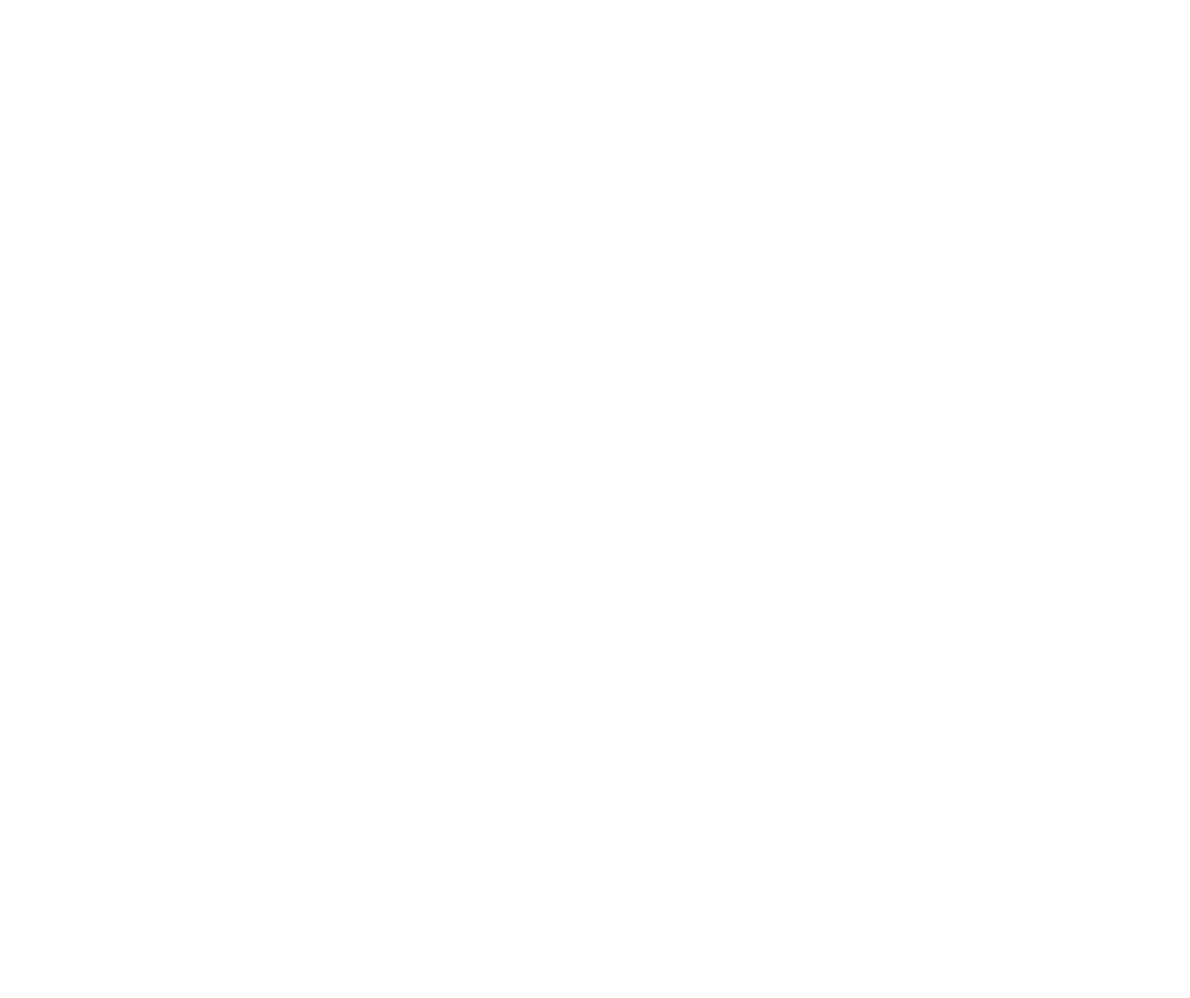
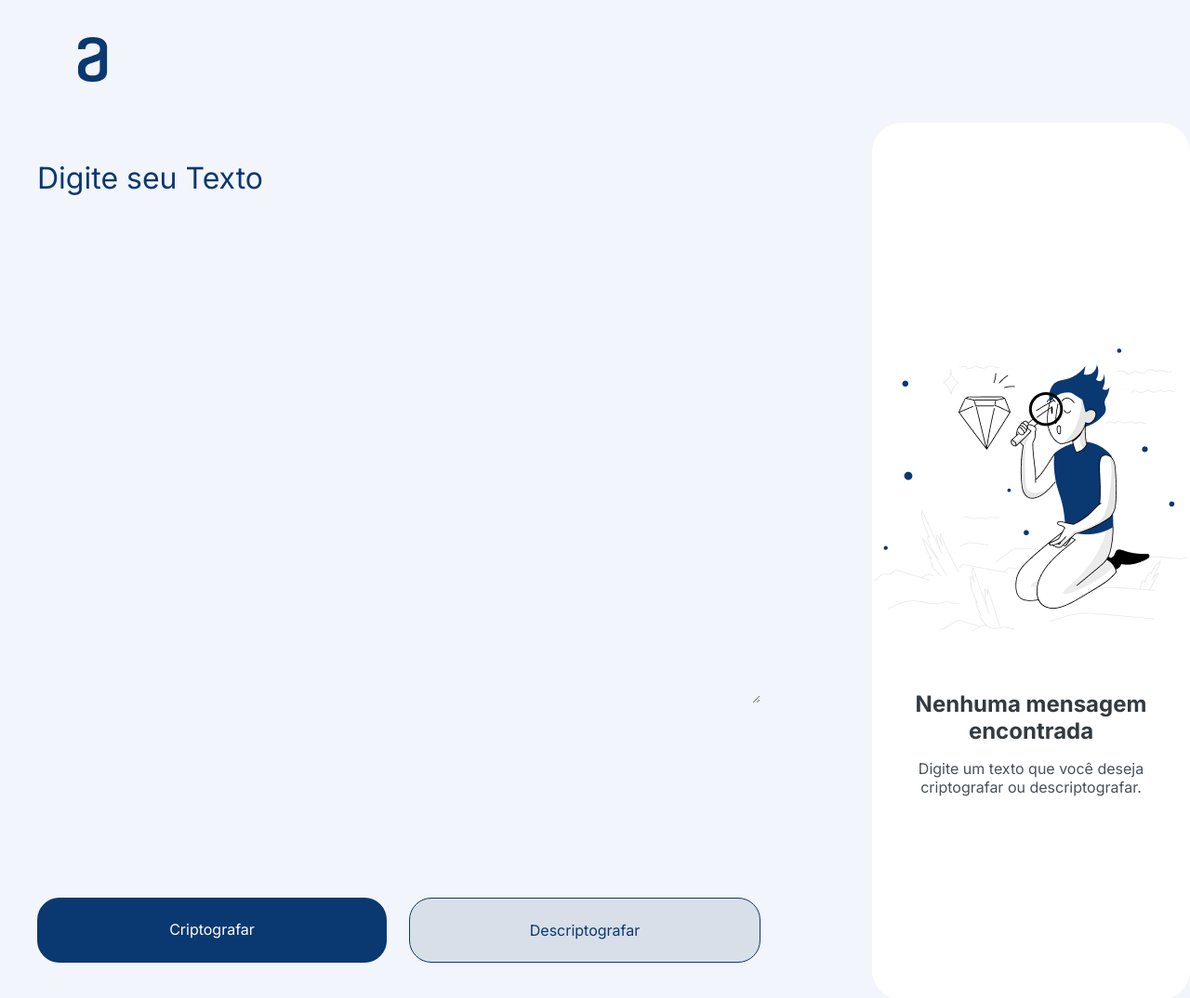
Before and after one commit to Dxseee/desafio_decodificador, a plain HTML site: page index.html in a window 1280 px wide. Shown: the whole page at 93% size. Before the commit the page ends 800 px from the top, so only its background shows below. Drawn offline with Linux system fonts and the light colour scheme.

Commit message:
O que eu fiz até agora

```diff
--- a/index.html
+++ b/index.html
@@ -8,8 +8,28 @@
     <title>Desafio Decodificador</title>
 </head>
 <body>
-    <header></header>
-    <main>
+    <header class="icon_principal">
+        <a  href=""><img src="/img/Frame 6icon_decodificador.png" alt="Icone do Decodificador"></a>
+    </header>
+    <main class="container_Pai">
+        <section class="container1">
+            <textarea class="container1__caixa_de_escrita" rows="15" placeholder="Digite seu Texto" autocapitalize="sentences" name="" id=""></textarea>
+            <div class="container1__botoes">
+                <a class="container1_botoes__criptografar" href="">Criptografar</a>
+                <a class="container1_botoes__descriptografar" href="">Descriptografar</a>
+            </div>
+        </section>
+        <section class="container2">
+            <div class="container2__agrupamento">
+                <img class="container2__agrupamento__imagem_principal" src="/img/Imagem_principal.png" alt="Mulher olhando um diamante com uma lupa">
+
+                <div class="container2__agrupamento__textos">
+                    <h1 class="container2__agrupamento__texto1">Nenhuma mensagem encontrada</h1>
+                    <h3 class="container2__agrupamento__texto2">Digite um texto que você deseja criptografar ou descriptografar.</h2>
+                </div>
+            </div>
+
+        </section>
     </main>
     <footer></footer>
 </body>
--- a/styles/style.css
+++ b/styles/style.css
@@ -1,4 +1,121 @@
+@import url('https://fonts.googleapis.com/css2?family=Inter:wght@100..900&display=swap');
+
 *{
     margin: 0;
     padding: 0;
 }
+
+body{
+    height: 100vh;
+    background-color: #F3F5FC;
+}
+.icon_principal{
+    margin: 40px;
+}
+.container_Pai{
+    display: flex;
+    gap:80px;
+    justify-content: center;
+}
+.container1{
+    margin: 40px;
+    display: flex;
+    justify-content: space-between;
+    flex-direction: column;
+
+}
+.container1__caixa_de_escrita{
+    font-family: "Inter", sans-serif;
+    font-weight: 400;
+    font-size: 32px;
+    color: #0A3871;
+    outline: none;
+    border: none;
+    background-color: #F3F5FC;
+}
+::placeholder{
+    color: #0A3871;
+}
+.container1__aviso{
+    font-family: "Inter", sans-serif;
+    font-weight: 400;
+    font-size: 12px;
+    color: #495057;
+}
+.container1__botoes{
+    display: flex;
+    justify-content: space-between;
+    gap: 24px;
+    text-align: center;
+}
+
+.container1_botoes__criptografar{
+    width: 328px;
+    text-decoration: none;
+    background-color: #0A3871;
+    border-radius: 24px;
+    font-family: "Inter", sans-serif;
+    font-weight: 400;
+    color: white;
+    padding: 24px;
+
+}
+.container1_botoes__descriptografar{
+    width: 328px;
+    text-decoration: none;
+    background-color: #D8DFE8;
+    border: 1px #0A3871;
+    border-style: solid ;
+    border-radius: 24px;
+    font-family: "Inter", sans-serif;
+    font-weight: 400;
+    color: #0A3871;
+    padding: 24px;
+}
+
+.container2{
+    background-color: white;
+    width: 400px;
+    height: 944px;
+    border-radius: 32px;
+    box-shadow: 0px 24px 32px 8%;
+    gap: 40px;
+
+
+}
+
+.container2__agrupamento{
+    display: flex;
+    justify-content: space-between;
+    flex-direction: column;
+    gap: 32px;
+    align-items: center;
+}
+
+.container2__agrupamento__imagem_principal{
+    width: 336px;
+    height: 304px;
+    margin-top: 243px;
+}
+.container2__agrupamento__textos{
+    display: flex;
+    justify-content: space-between;
+    flex-direction: column;
+    gap: 16px;
+    margin:32px ;
+}
+.container2__agrupamento__texto1{
+    font-family: "Inter", sans-serif;
+    font-weight: 700;
+    color: #343A40;
+    font-size: 24px;
+    text-align: center;
+}
+
+.container2__agrupamento__texto2{
+    font-family: "Inter", sans-serif;
+    font-weight: 400;
+    color: #495057;
+    font-size: 16px;
+    text-align: center;
+}
```
Also changed, not shown: img/Frame 6icon_decodificador.png (added), img/Imagem_principal.png (added), img/icon_exclamacao_decodificador.png (added).
